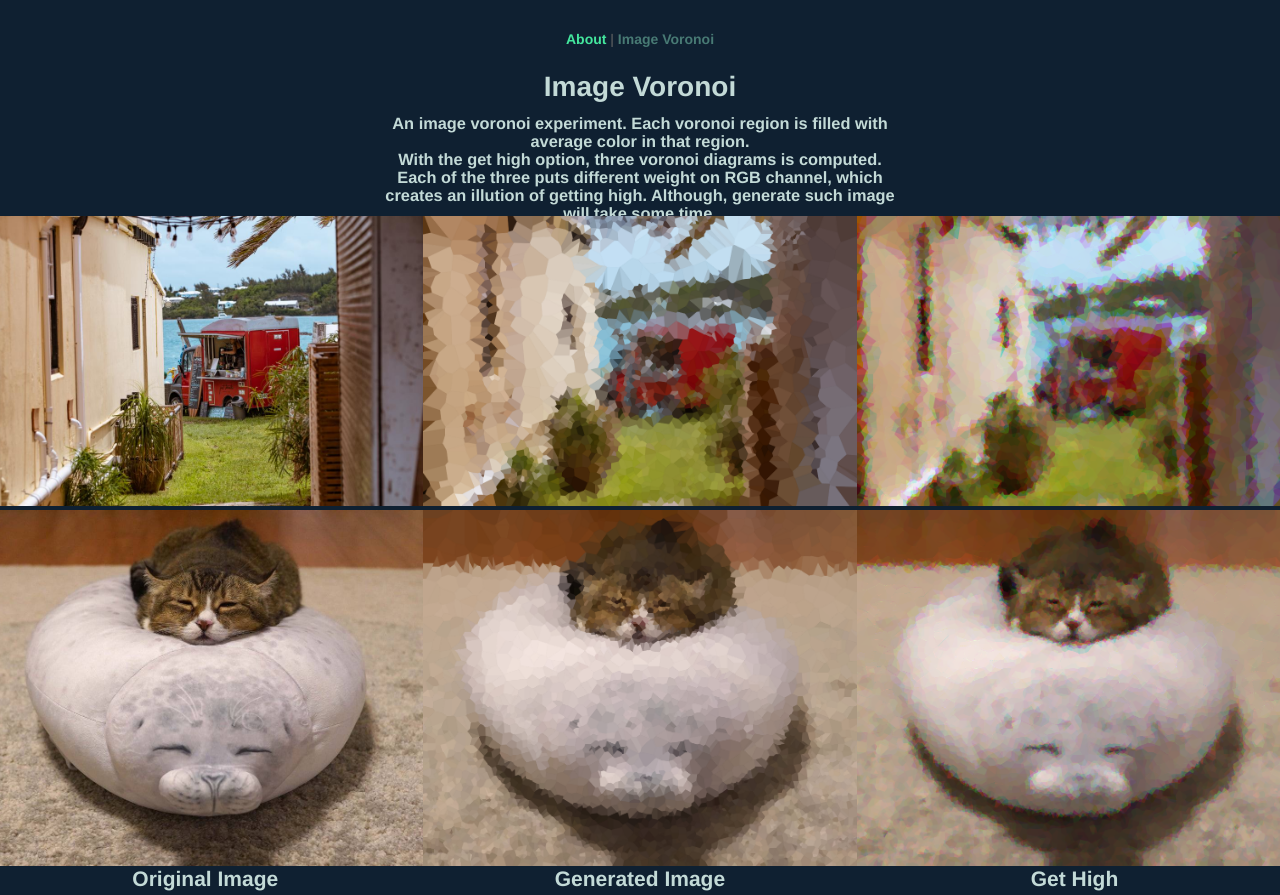
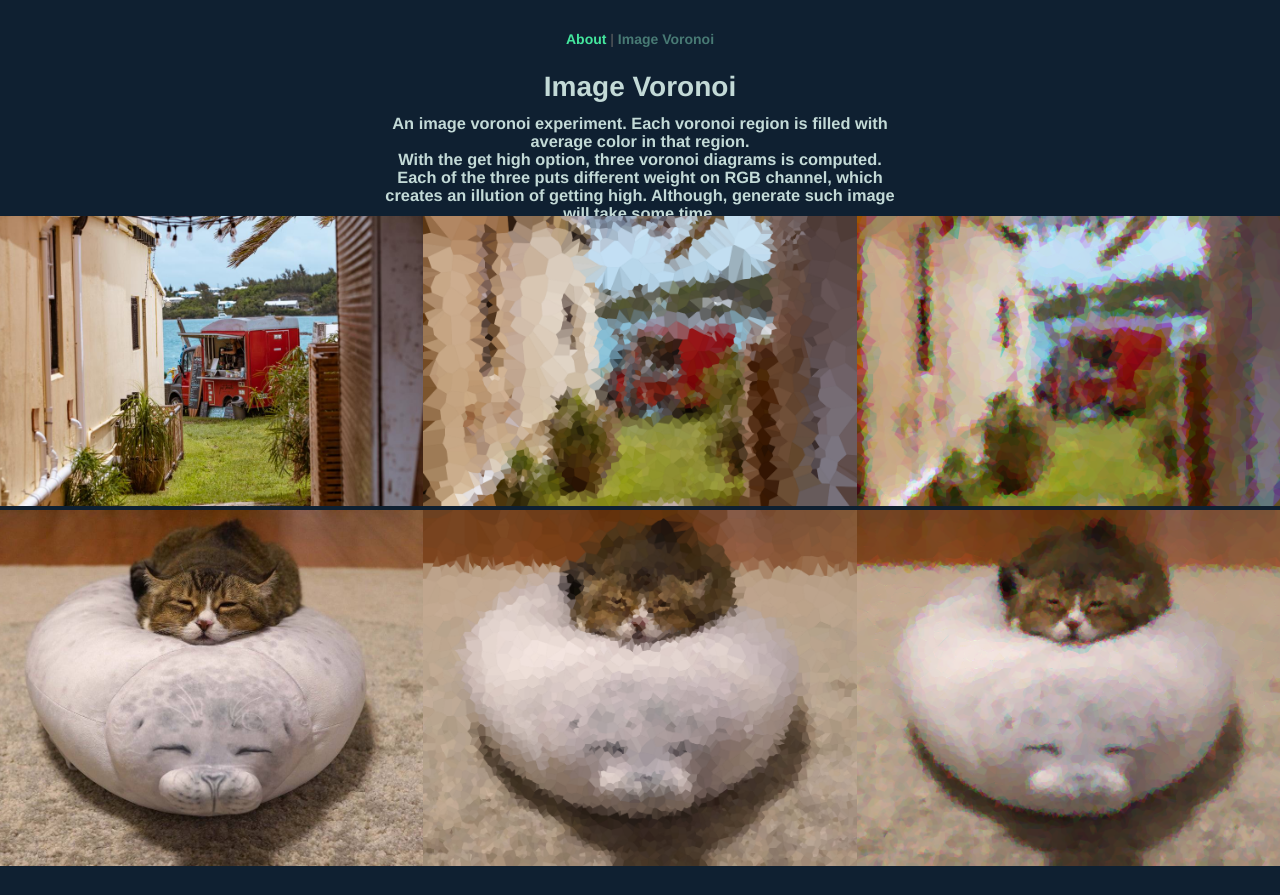
Before and after one commit to txstc55/ImageVoronoi, a Vue app: page /#/ in a window 1280 px wide. Built offline with nearby package versions, Linux system fonts and the light colour scheme.

Commit message:
remove captions

```diff
--- a/src/views/About.vue
+++ b/src/views/About.vue
@@ -23,15 +23,15 @@
       </div>
       <div class="column">
         <img src="../assets/sample2.jpeg" alt="Input Image 2" style="width:100%" />
-        <h2 class="intro">Original Image</h2>
+        <!-- <h2 class="intro">Original Image</h2> -->
       </div>
       <div class="column">
         <img src="../assets/sample2-voronoi.png" alt="Generated Image 2" style="width:100%" />
-        <h2 class="intro">Generated Image</h2>
+        <!-- <h2 class="intro">Generated Image</h2> -->
       </div>
       <div class="column">
         <img src="../assets/sample2-voronoi-high.png" alt="Generated Image with High Option" style="width:100%" />
-        <h2 class="intro">Get High</h2>
+        <!-- <h2 class="intro">Get High</h2> -->
       </div>
     </div>
     <div class="row"></div>
```
